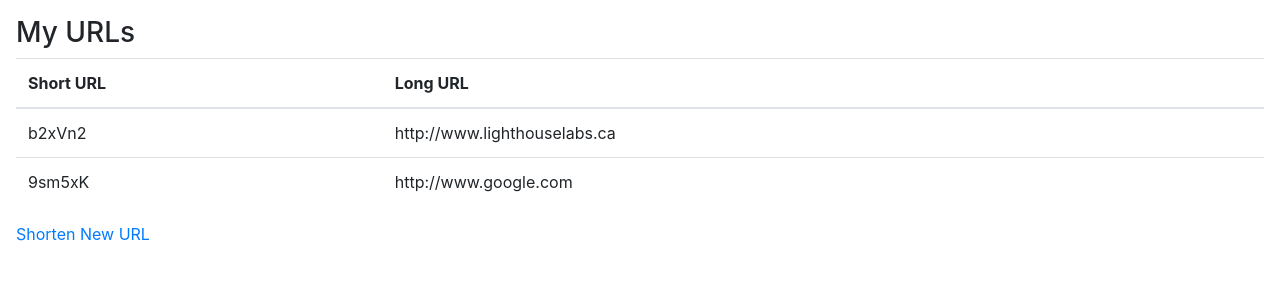
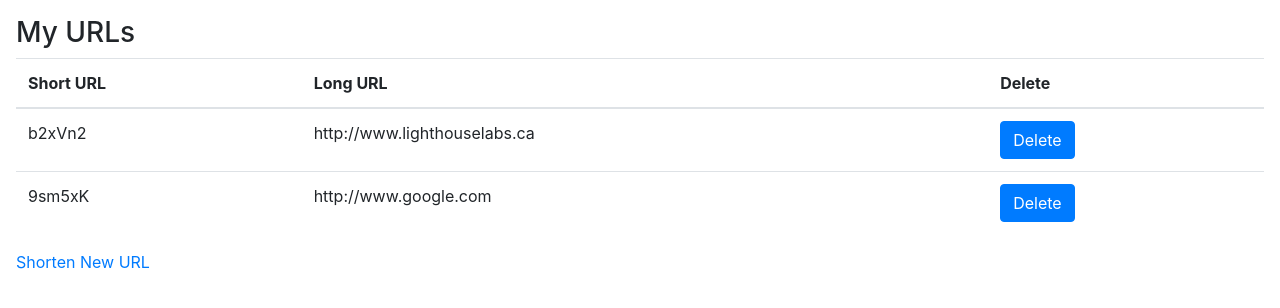
Before and after one commit to lorleod/tinyapp, a Node server app: page /urls in a window 1280 px wide. Shown: the part 56-364 px from the top of the page. Run offline with Node 20, Linux system fonts and the light colour scheme; some libraries are stand-ins or nearby versions.

Commit message:
added delete

```diff
--- a/express_server.js
+++ b/express_server.js
@@ -59,6 +59,12 @@ app.post("/urls", (req, res) => {
   //res.send("Ok");         // Respond with 'Ok' (we will replace this)
 });
 
+app.post("/urls/:shortURL/delete", (req, res) => {
+  const shortURL = req.params.shortURL;
+  delete urlDatabase[shortURL];
+  res.redirect('/urls');
+});
+
 // app.get("/urls.json", (req, res) => {
 //   res.json(urlDatabase);
 // });
--- a/views/urls_index.ejs
+++ b/views/urls_index.ejs
@@ -18,6 +18,7 @@
         <tr>
           <th scope="col">Short URL</th>
           <th scope="col">Long URL</th>
+          <th scope="col">Delete</th>
         </tr>
       </thead>
       <tbody>
@@ -25,6 +26,9 @@
           <tr>
             <td><%= url %></td>
             <td><%= urls[url] %></td>
+            <td><form method="POST" action="/urls/<%= url %>/delete">
+              <button type="submit" class="btn btn-primary">Delete</button>
+            </form></td>
           </tr>
         <% } %>
       </tbody>
```
